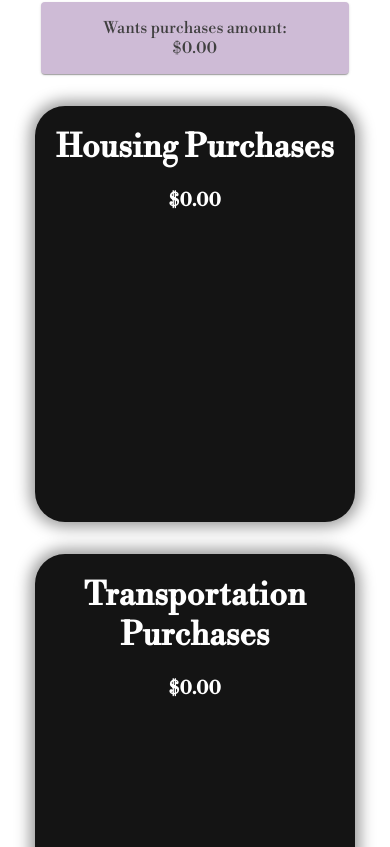
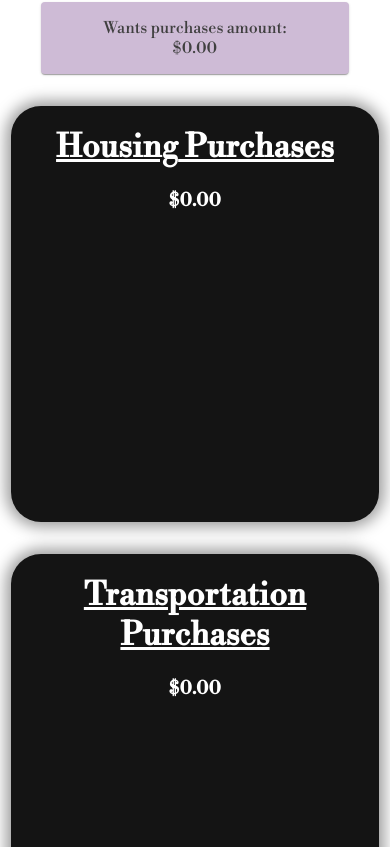
Before and after one commit to melxincognito/where-did-my-money-go-typescript, a React (Create React App) app: page / in a window 390 px wide. Shown: the part 1257-2104 px from the top of the page. Built offline with nearby package versions, Linux system fonts and the light colour scheme.

Commit message:
fixed sizing for mobile

```diff
--- a/src/components/lists/PurchaseCategoriesList.tsx
+++ b/src/components/lists/PurchaseCategoriesList.tsx
@@ -47,7 +47,9 @@ const PurchaseCategoriesTile: FC<PurchaseCategoriesTileProps> = ({
     <div>
       <Box sx={styles.purchaseCategoryTile}>
         <div style={styles.purchaseCategoryTileHeader}>
-          <h1>{purchaseCategory} Purchases</h1>
+          <h1 style={styles.purchaseCategoryTileLabel}>
+            {purchaseCategory} Purchases
+          </h1>
           <h3>${purchaseCategoryTotal.toFixed(2)}</h3>
         </div>
 
@@ -157,7 +159,7 @@ const styles = {
   },
 
   purchaseCategoryTile: {
-    width: { xs: "20rem", md: "30rem" },
+    width: { xs: "23rem", md: "30rem" },
     height: "400px",
     backgroundColor: "#141414",
     display: "grid",
@@ -177,4 +179,7 @@ const styles = {
     justifyContent: "center",
     justifyItems: "center",
   },
+  purchaseCategoryTileLabel: {
+    textDecoration: "underline",
+  },
 } as const;
```
